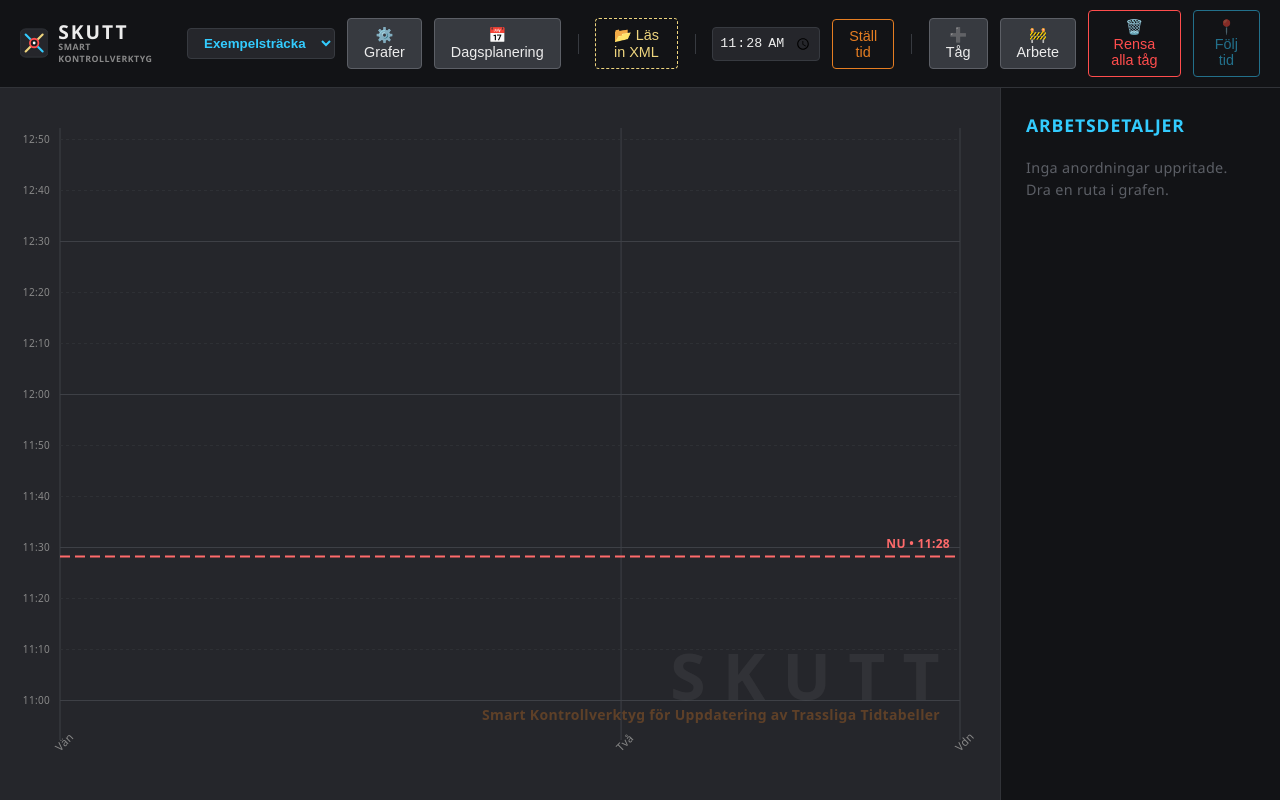
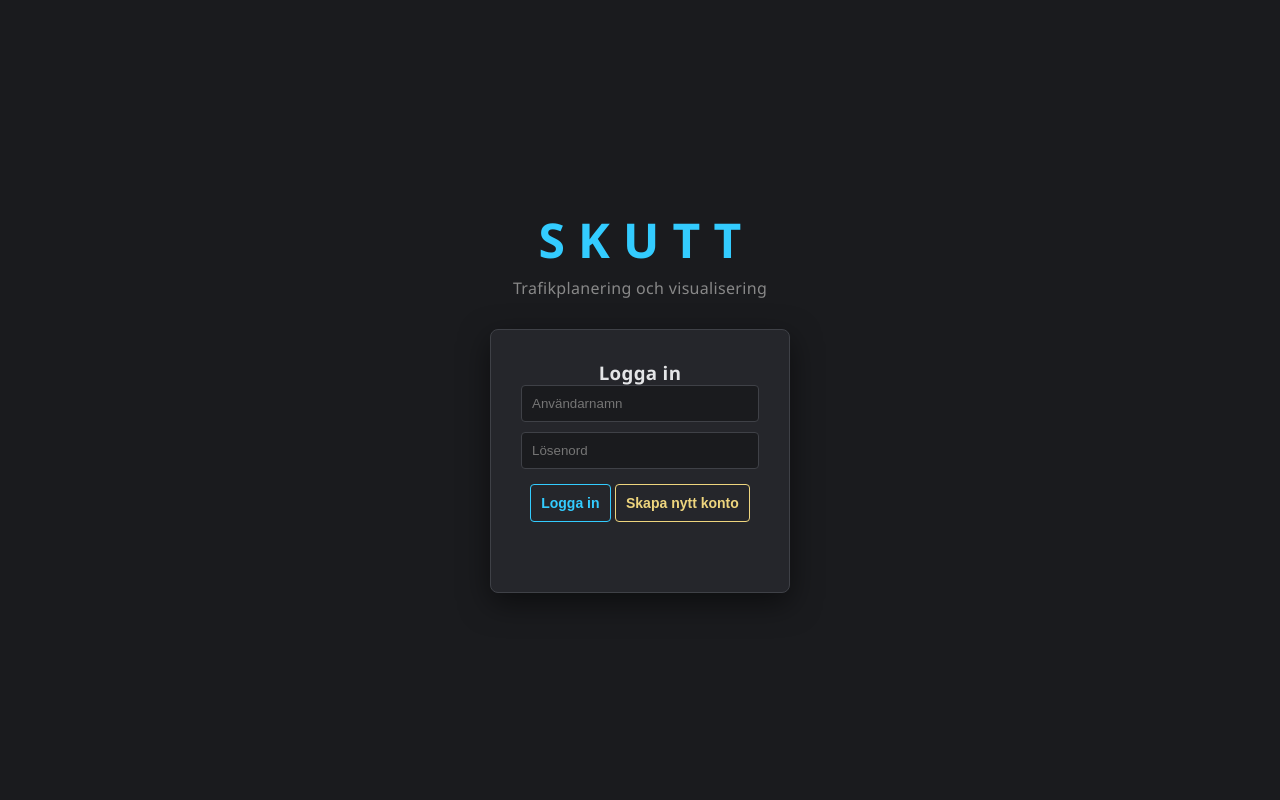
Before and after one commit to fuzzbdn/Skutt, a website: page index.html in a window 1280 px wide. Drawn offline with Linux system fonts and the light colour scheme; no server answers.

Commit message:
Update index.html

```diff
--- a/index.html
+++ b/index.html
@@ -203,7 +203,21 @@
             </div>
         </div>
     </div>
+<div id="authOverlay" style="position:fixed; top:0; left:0; width:100%; height:100%; background:#1a1b1e; z-index:9999; display:flex; flex-direction:column; align-items:center; justify-content:center; color:#fff;">
+        <h1 style="color:#33ccff; margin-bottom: 5px; font-size: 48px;">S K U T T</h1>
+        <p style="color: #888888; margin-bottom: 30px;">Trafikplanering och visualisering</p>
 
+        <div style="background:#25262b; padding:30px; border-radius:8px; width:300px; text-align:center; border: 1px solid #3f4147; box-shadow: 0 10px 30px rgba(0,0,0,0.5);">
+            <h3 style="margin-top:0; color:#e4e5e7;">Logga in</h3>
+            <input type="text" id="authUsername" placeholder="Användarnamn" style="width:100%; padding:10px; margin-bottom:10px; background:#1a1b1e; border:1px solid #3f4147; color:#fff; border-radius:4px; box-sizing:border-box; outline:none;">
+            <input type="password" id="authPassword" placeholder="Lösenord" style="width:100%; padding:10px; margin-bottom:15px; background:#1a1b1e; border:1px solid #3f4147; color:#fff; border-radius:4px; box-sizing:border-box; outline:none;">
+
+            <button id="loginBtn" class="sidebar-btn full-width" style="border-color:#33ccff; color:#33ccff; margin-bottom:10px; font-size:14px; padding:10px;">Logga in</button>
+            <button id="registerBtn" class="sidebar-btn full-width" style="border-color:#eed57e; color:#eed57e; font-size:14px; padding:10px;">Skapa nytt konto</button>
+
+            <div id="authMessage" style="color:#ff6b6b; margin-top:15px; font-size:13px; height:15px; font-weight:500;"></div>
+        </div>
+    </div>
     <script src="script.js"></script>
 </body>
 </html>
```
